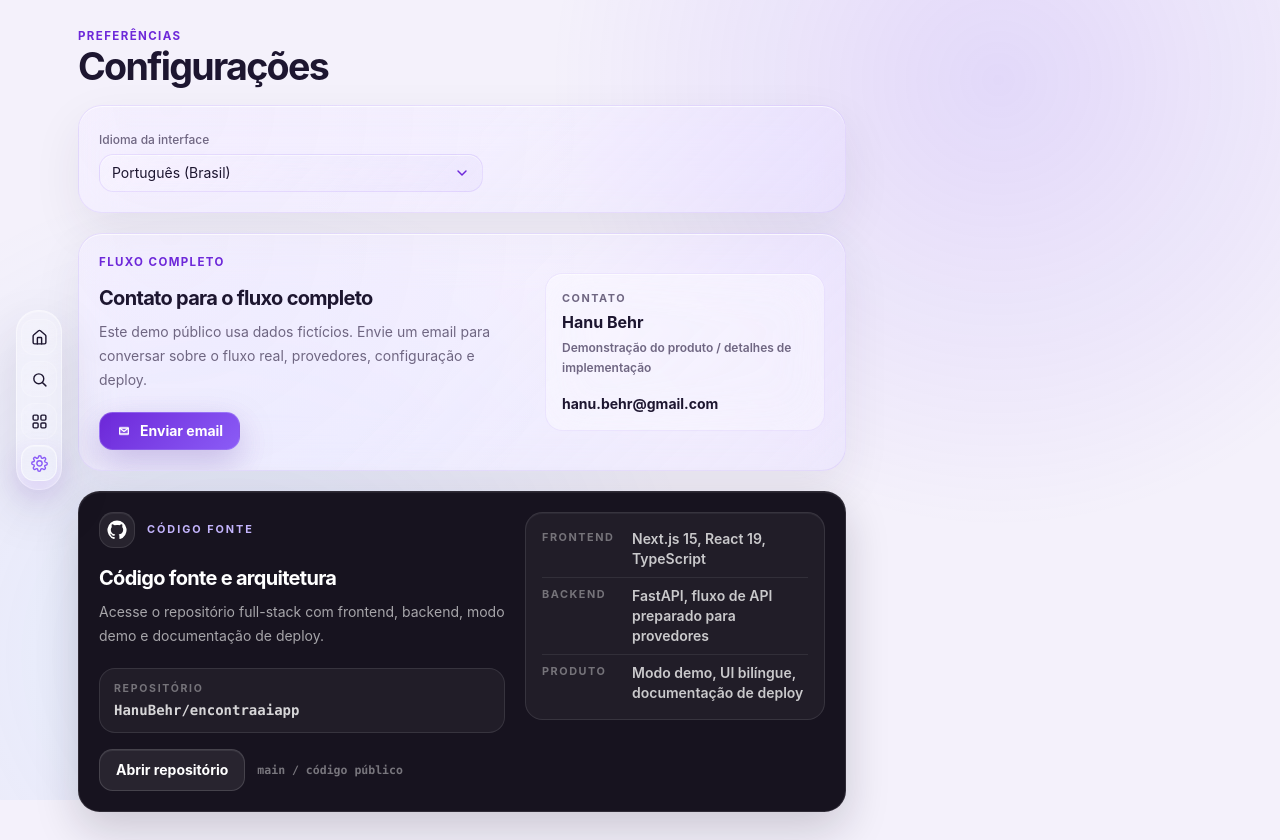
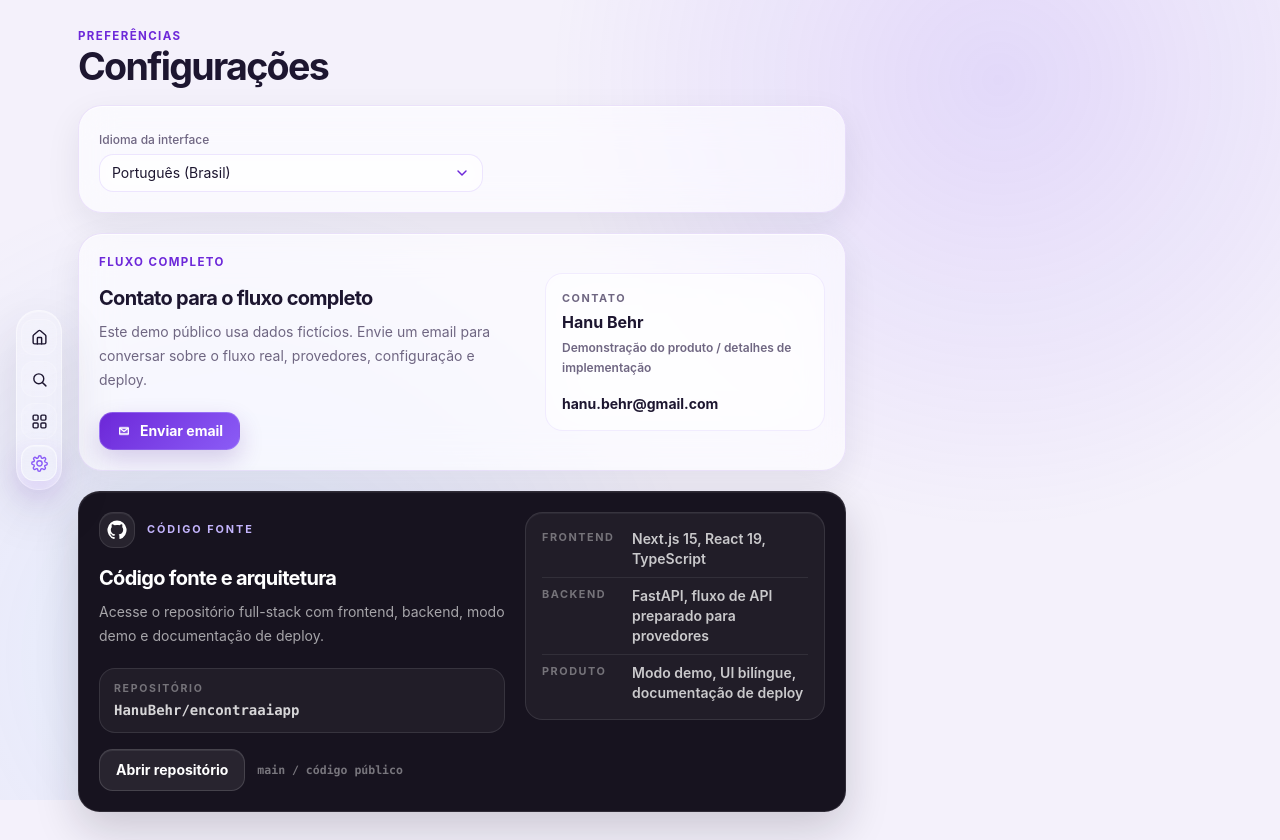
Before and after one commit to HanuBehr/encontraaiapp, a Next.js app in the folder web/: page /settings in a window 1280 px wide. Built offline with nearby package versions, Linux system fonts and the light colour scheme.

Commit message:
refactor: simplify app surface hierarchy

```diff
--- a/web/components/discovery/DiscoveryPreviewTable.tsx
+++ b/web/components/discovery/DiscoveryPreviewTable.tsx
@@ -36,7 +36,7 @@
   return (
     <div className="mt-4 overflow-x-auto rounded-2xl border border-brand-orchid/10 bg-white/[0.14]">
       <table className="min-w-full border-separate border-spacing-0 text-left text-sm">
-        <thead className="bg-brand-orchid/[0.07] text-xs font-semibold uppercase tracking-wide text-brand-muted">
+        <thead className="bg-white/[0.34] text-xs font-semibold uppercase tracking-wide text-brand-muted">
           <tr>
             <th className="border-b border-neutral-200 px-3 py-3">
               <input
--- a/web/components/discovery/DiscoveryWorkspace.tsx
+++ b/web/components/discovery/DiscoveryWorkspace.tsx
@@ -1460,7 +1460,7 @@
         open ? "pointer-events-auto translate-y-0 opacity-100" : "pointer-events-none -translate-y-1 opacity-0"
       }`}
     >
-      <div className="ea-card ea-scroll-panel isolate max-h-[min(31rem,48vh)] overflow-y-auto overscroll-contain rounded-[1.25rem] bg-[linear-gradient(135deg,rgba(250,247,255,0.76),rgba(243,239,255,0.78)_48%,rgba(229,222,252,0.72))] p-3.5 shadow-[0_20px_56px_rgba(47,38,61,0.11),inset_0_1px_0_rgba(255,255,255,0.66)] backdrop-blur-[20px]">
+      <div className="ea-card ea-scroll-panel isolate max-h-[min(31rem,48vh)] overflow-y-auto overscroll-contain rounded-[1.25rem] bg-white/[0.72] p-3.5 shadow-[0_16px_42px_rgba(47,38,61,0.10),inset_0_1px_0_rgba(255,255,255,0.58)] backdrop-blur-[20px]">
         {children}
       </div>
     </div>
--- a/web/components/leads/LeadCnpjReviewQueue.tsx
+++ b/web/components/leads/LeadCnpjReviewQueue.tsx
@@ -161,7 +161,7 @@
       {reviewItems.length > 0 ? (
         <div className="overflow-x-auto">
           <table className="min-w-[1180px] border-separate border-spacing-0 text-left text-sm 2xl:min-w-full">
-            <thead className="bg-brand-sand/80 text-xs font-semibold uppercase tracking-wide text-brand-muted">
+            <thead className="bg-white/[0.34] text-xs font-semibold uppercase tracking-wide text-brand-muted">
               <tr>
                 <th className="border-b border-neutral-200 px-3 py-3">Seleção</th>
                 <th className="border-b border-neutral-200 px-3 py-3">Lead</th>
@@ -178,7 +178,7 @@
                 const checked = selectedIds.includes(lead.id);
                 const diagnostics = getLeadReviewStatusLabel(lead, candidates);
                 return (
-                  <tr key={lead.id} className={lead.id === activeLeadId ? "bg-brand-olive/10" : "bg-brand-surface"}>
+                  <tr key={lead.id} className={lead.id === activeLeadId ? "bg-brand-olive/10" : "bg-white/[0.16]"}>
                     <td className="border-b border-neutral-100 px-3 py-3 align-top">
                       <input
                         type="checkbox"
@@ -217,7 +217,7 @@
                           return (
                             <div
                               key={`${lead.id}-${candidate.cnpj ?? candidate.legal_name ?? "candidate"}`}
-                              className="rounded-2xl border border-brand-mist/80 bg-brand-sand/70 p-2"
+                              className="rounded-2xl border border-brand-mist/80 bg-white/[0.34] p-2"
                             >
                               <div className="flex flex-col gap-2 md:flex-row md:items-start md:justify-between">
                                 <div className="space-y-1">
--- a/web/components/leads/LeadQueueTable.tsx
+++ b/web/components/leads/LeadQueueTable.tsx
@@ -193,7 +193,7 @@
 
       <div className="overflow-x-auto">
         <table className="min-w-full border-separate border-spacing-0 text-left text-sm">
-          <thead className="bg-brand-orchid/[0.07] text-xs font-semibold uppercase tracking-wide text-brand-muted">
+          <thead className="bg-white/[0.34] text-xs font-semibold uppercase tracking-wide text-brand-muted">
             {table.getHeaderGroups().map((headerGroup) => (
               <tr key={headerGroup.id}>
                 {headerGroup.headers.map((header) => (
--- a/web/styles/globals.css
+++ b/web/styles/globals.css
@@ -5,7 +5,7 @@
 :root {
   color-scheme: light;
   --ea-canvas: #f4f1fb;
-  --ea-surface: rgba(255, 255, 255, 0.82);
+  --ea-surface: rgba(255, 255, 255, 0.66);
   --ea-surface-solid: #fbfaff;
   --ea-surface-muted: #f3f0ff;
   --ea-graphite: #1d1630;
@@ -16,7 +16,7 @@
   --ea-sand: #1d1630;
   --ea-olive: #6d28d9;
   --ea-focus: rgba(139, 92, 246, 0.42);
-  --ea-shadow-card: 0 1px 0 rgba(255, 255, 255, 0.85) inset, 0 18px 50px rgba(15, 11, 26, 0.11);
+  --ea-shadow-card: 0 1px 0 rgba(255, 255, 255, 0.72) inset, 0 12px 34px rgba(29, 22, 48, 0.08);
   background: var(--ea-canvas);
   color: var(--ea-graphite);
 }
@@ -33,9 +33,9 @@
 body {
   margin: 0;
   background:
-    radial-gradient(circle at 12% 6%, rgba(167, 139, 250, 0.26), transparent 34rem),
-    radial-gradient(circle at 88% 0%, rgba(96, 165, 250, 0.14), transparent 30rem),
-    linear-gradient(135deg, #f7f5ff 0%, #f4f1fb 45%, #eee9fb 100%);
+    radial-gradient(circle at 10% 4%, rgba(167, 139, 250, 0.18), transparent 34rem),
+    radial-gradient(circle at 88% 0%, rgba(96, 165, 250, 0.09), transparent 30rem),
+    linear-gradient(135deg, #f7f5ff 0%, #f4f1fb 48%, #f0ebfa 100%);
   color: var(--ea-graphite);
   font-family: Manrope, Inter, Geist, "Segoe UI", Arial, Helvetica, sans-serif;
   text-rendering: optimizeLegibility;
@@ -54,7 +54,7 @@
 input[type="checkbox"] {
   appearance: none;
   -webkit-appearance: none;
-  background: linear-gradient(135deg, rgba(250, 247, 255, 0.38), rgba(229, 222, 252, 0.42));
+  background: rgba(255, 255, 255, 0.48);
   border: 1px solid rgba(109, 40, 217, 0.28);
   box-shadow: inset 0 1px 0 rgba(255, 255, 255, 0.48);
   color: #ffffff;
@@ -102,23 +102,21 @@
 
 @layer components {
   .ea-card {
-    background:
-      linear-gradient(135deg, rgba(250, 247, 255, 0.50), rgba(243, 239, 255, 0.50) 48%, rgba(229, 222, 252, 0.42)),
-      radial-gradient(circle at 12% 0%, rgba(139, 92, 246, 0.07), transparent 26rem);
-    border: 1px solid rgba(139, 92, 246, 0.12);
+    background: rgba(255, 255, 255, 0.58);
+    border: 1px solid rgba(109, 40, 217, 0.11);
     border-radius: 1.5rem;
-    box-shadow: 0 18px 48px rgba(47, 38, 61, 0.08), inset 0 1px 0 rgba(255, 255, 255, 0.70);
-    backdrop-filter: blur(22px) saturate(135%);
-    -webkit-backdrop-filter: blur(22px) saturate(135%);
+    box-shadow: var(--ea-shadow-card);
+    backdrop-filter: blur(18px) saturate(118%);
+    -webkit-backdrop-filter: blur(18px) saturate(118%);
   }
 
   .ea-card-flat {
-    background: linear-gradient(135deg, rgba(250, 247, 255, 0.34), rgba(229, 222, 252, 0.38));
-    border: 1px solid rgba(139, 92, 246, 0.13);
+    background: rgba(255, 255, 255, 0.30);
+    border: 1px solid rgba(109, 40, 217, 0.10);
     border-radius: 1.15rem;
-    box-shadow: inset 0 1px 0 rgba(255, 255, 255, 0.58);
-    backdrop-filter: blur(18px) saturate(140%);
-    -webkit-backdrop-filter: blur(18px) saturate(140%);
+    box-shadow: inset 0 1px 0 rgba(255, 255, 255, 0.42);
+    backdrop-filter: blur(12px) saturate(112%);
+    -webkit-backdrop-filter: blur(12px) saturate(112%);
   }
 
   .ea-kicker {
@@ -134,13 +132,13 @@
     border: 1px solid rgba(196, 181, 253, 0.3);
     border-radius: 0.85rem;
     color: #ffffff;
-    box-shadow: 0 12px 34px rgba(76, 29, 149, 0.26);
+    box-shadow: 0 10px 24px rgba(76, 29, 149, 0.20);
     transition: border-color 160ms ease, box-shadow 160ms ease, opacity 160ms ease, transform 160ms ease;
   }
 
   .ea-button-primary:hover:not(:disabled) {
     border-color: rgba(243, 240, 255, 0.48);
-    box-shadow: 0 16px 42px rgba(109, 40, 217, 0.34);
+    box-shadow: 0 14px 30px rgba(109, 40, 217, 0.28);
     transform: translateY(-1px);
   }
 
@@ -153,29 +151,29 @@
   }
 
   .ea-button-secondary {
-    background: linear-gradient(135deg, rgba(250, 247, 255, 0.42), rgba(229, 222, 252, 0.38));
+    background: rgba(255, 255, 255, 0.36);
     border: 1px solid rgba(139, 92, 246, 0.16);
     border-radius: 0.85rem;
     color: var(--ea-graphite);
-    box-shadow: inset 0 1px 0 rgba(255, 255, 255, 0.58);
-    backdrop-filter: blur(14px) saturate(135%);
-    -webkit-backdrop-filter: blur(14px) saturate(135%);
+    box-shadow: inset 0 1px 0 rgba(255, 255, 255, 0.46);
+    backdrop-filter: blur(10px) saturate(112%);
+    -webkit-backdrop-filter: blur(10px) saturate(112%);
     transition: background-color 160ms ease, border-color 160ms ease, color 160ms ease;
   }
 
   .ea-button-secondary:hover:not(:disabled) {
-    background: linear-gradient(135deg, rgba(250, 247, 255, 0.40), rgba(229, 222, 252, 0.58));
+    background: rgba(255, 255, 255, 0.52);
     border-color: var(--ea-border-strong);
   }
 
   .ea-input {
-    background: linear-gradient(135deg, rgba(250, 247, 255, 0.44), rgba(229, 222, 252, 0.34));
+    background: rgba(255, 255, 255, 0.44);
     border: 1px solid rgba(139, 92, 246, 0.15);
     border-radius: 0.9rem;
     color: var(--ea-graphite);
-    box-shadow: inset 0 1px 0 rgba(255, 255, 255, 0.52);
-    backdrop-filter: blur(14px) saturate(135%);
-    -webkit-backdrop-filter: blur(14px) saturate(135%);
+    box-shadow: inset 0 1px 0 rgba(255, 255, 255, 0.42);
+    backdrop-filter: blur(10px) saturate(112%);
+    -webkit-backdrop-filter: blur(10px) saturate(112%);
     transition: border-color 160ms ease, box-shadow 160ms ease, background-color 160ms ease;
   }
 
@@ -194,12 +192,12 @@
   }
 
   .ea-stat-card {
-    background: linear-gradient(135deg, rgba(255, 255, 255, 0.36), rgba(237, 233, 254, 0.42));
-    border: 1px solid rgba(139, 92, 246, 0.14);
+    background: rgba(255, 255, 255, 0.42);
+    border: 1px solid rgba(109, 40, 217, 0.11);
     border-radius: 1.25rem;
-    box-shadow: 0 1px 0 rgba(255, 255, 255, 0.64) inset, 0 12px 28px rgba(29, 22, 48, 0.07);
-    backdrop-filter: blur(18px) saturate(140%);
-    -webkit-backdrop-filter: blur(18px) saturate(140%);
+    box-shadow: inset 0 1px 0 rgba(255, 255, 255, 0.50);
+    backdrop-filter: blur(12px) saturate(112%);
+    -webkit-backdrop-filter: blur(12px) saturate(112%);
   }
 
   .ea-input:focus {
```
